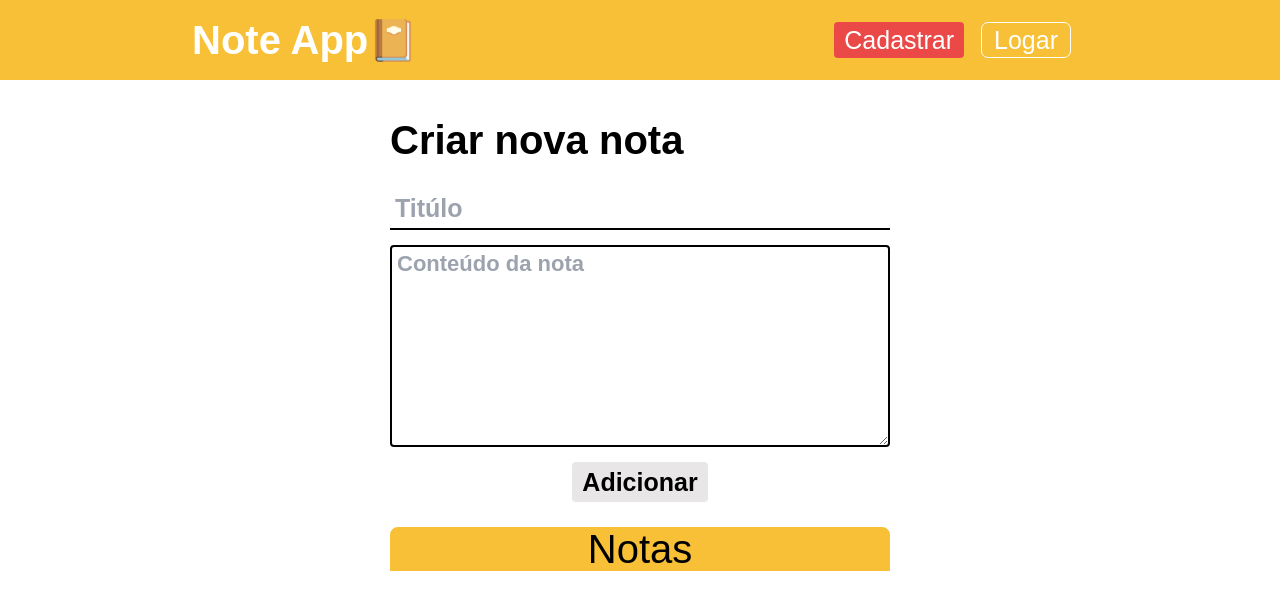
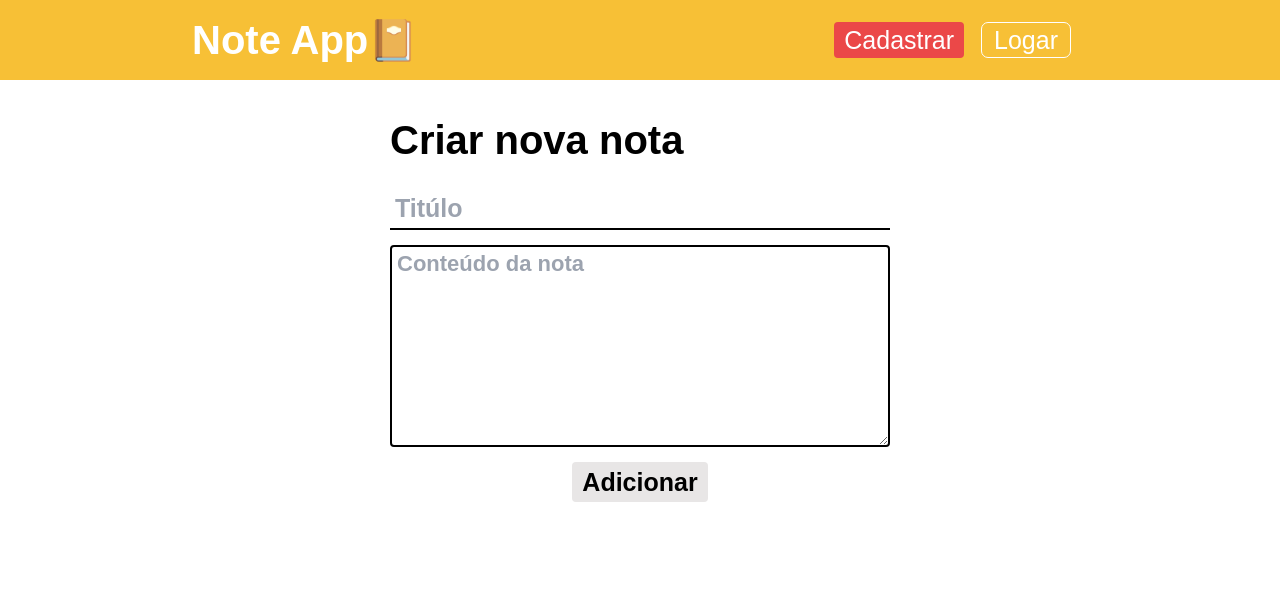
Before and after one commit to LucasTKP/Notes, a Next.js app: page / in a window 1280 px wide. Shown: the top 610 px of the page. Built offline with nearby package versions, Linux system fonts and the light colour scheme; a web font is replaced by a local one.

Commit message:
fix: fixed

```diff
--- a/src/app/layout.tsx
+++ b/src/app/layout.tsx
@@ -34,6 +34,7 @@ export default function RootLayout({ children }: {children: React.ReactNode}) {
 
   return (
     <html lang="pt-BR" className={` max-w-screen w-full h-full`}>
+      <title>Notes</title>
         <body className={`${hubballi.variable} ${poppins.variable} w-full h-full font-hubballi`}>
         <AppContext.Provider value={{dataUser, setDataUser}}>
             <ToastContainer />
--- a/src/app/page.tsx
+++ b/src/app/page.tsx
@@ -6,7 +6,7 @@ import FaviIcon from '../../public/note-svgrepo-com.svg'
 function Page() {
   return (
     <section className='flex w-full justify-center mt-[30px] font-[600]'>
-              <Head>
+      <Head>
         <link rel="shortcut icon" href={FaviIcon} />
       </Head>
         <div className='w-[90%] max-w-[500px]'>
--- a/src/components/Home/form.tsx
+++ b/src/components/Home/form.tsx
@@ -1,14 +1,18 @@
 'use client'
-import React, { useEffect, useState } from 'react'
+import React, { useEffect, useState, useContext } from 'react'
 import { Notes, DataUser } from '../../types/interfaces'
 import axios from 'axios'
 import { toast } from 'react-toastify'
 import styles from '../../app/general.module.css'
+import AppContext from '@/app/appContext';
+import { useRouter } from 'next/navigation'
 
 
 function Form() {
   const [dataNote, setDataNote] = useState<Notes>({title:'', text:'', id_user:''})
   const [notes, setNotes] = useState<Notes[]>([])
+  const contextUser = useContext(AppContext)
+  const router = useRouter()
 
   useEffect(() => {
     const dataUserStorage = localStorage.getItem('user')
@@ -49,20 +53,18 @@ function Form() {
     e.preventDefault()
     toast.promise(CreatedNotes(),{pending:'Criando nota...', success:'Nota criada com sucesso!'})
   }
-
-
+  console.log()
   return (
     <div>
       <form onSubmit={OnToast} className='flex flex-col mt-[20px] max-sm:mt-[10px]'>
           <input value={dataNote.title} required minLength={3} maxLength={20} onChange={(text) => setDataNote({...dataNote, title:text.target.value})}  className='w-full outline-none border-b-[2px] border-b-black px-[5px] text-[25px] font-poppins' placeholder='Titúlo' />
           <textarea value={dataNote.text} required minLength={3} maxLength={20} onChange={(text) => setDataNote({...dataNote, text:text.target.value})} className='w-full border-[2px] border-black mt-[15px] text-[22px] rounded-[4px] px-[5px]' placeholder='Conteúdo da nota' rows={6}></textarea>
-
-          <button className='font-poppins mt-[15px] self-center group bg-[#e8e6e6] px-[10px] py-[8px] text-[25px] max-sm:text-[20px] outline-none rounded-[4px] text-black duration-300 hover:scale-110'>
+          <button onClick={() => contextUser?.dataUser?.id ? '' : router.push('/login')} className='font-poppins mt-[15px] self-center group bg-[#e8e6e6] px-[10px] py-[8px] text-[25px] max-sm:text-[20px] outline-none rounded-[4px] text-black duration-300 hover:scale-110'>
               <p className='relative after:w-[0%] after:h-[1px] leading-6 after:bg-black after:block after:absolute after:left-0 group-hover:after:w-[100%] after:duration-300'>Adicionar</p>
           </button>
       </form>
       <div className='pb-[20px]'>
-        <p className='text-center text-[40px] max-md:text-[30px] font-poppins font-[400] leading-10 mt-[25px] border-[2px] border-[#f7c036] rounded-t-[8px] bg-[#f7c036]'>Notas</p>
+        {notes.length > 0 ? <p className='text-center text-[40px] max-md:text-[30px] font-poppins font-[400] leading-10 mt-[25px] border-[2px] border-[#f7c036] rounded-t-[8px] bg-[#f7c036]'>Notas</p> : <></>}
         {notes?.map((note, index) => {
           return(
             <div key={index}  className={`w-full h-[180px] bg-[#fae2bd] pr-[5px] rounded-b-[8px]  ${index != 0 ? 'mt-[20px] rounded-t-[8px]' : ''} `}>
```
